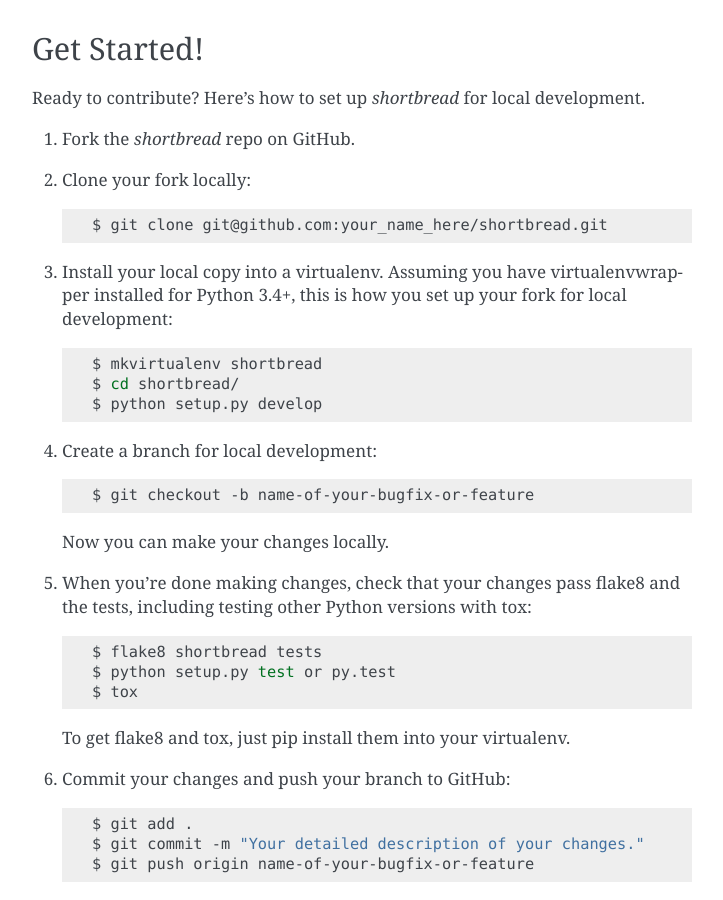
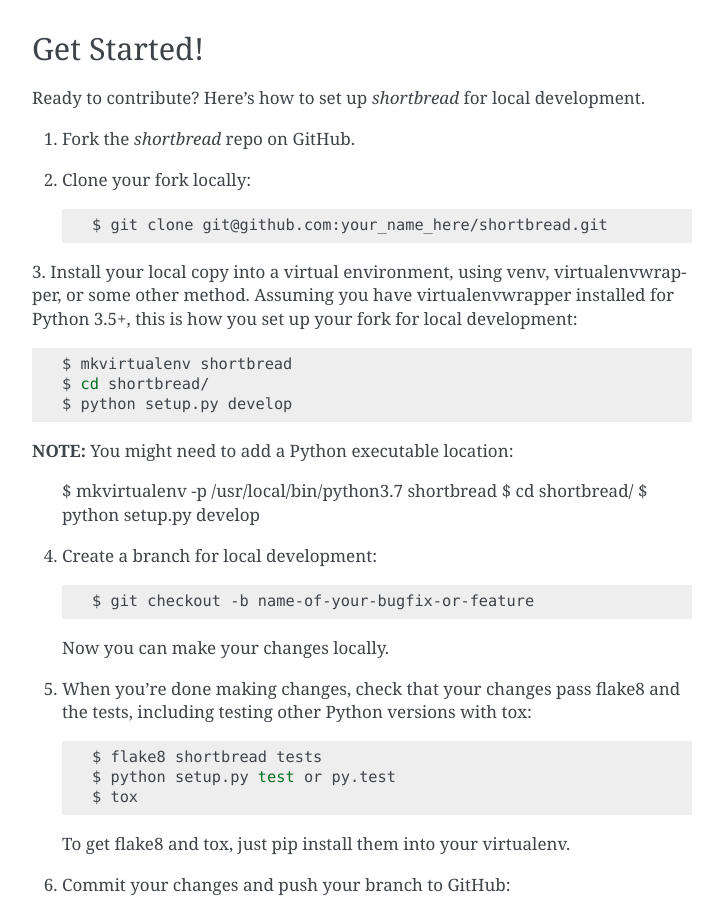
Before and after one commit to purplediane/shortbread, a Sphinx documentation site: the page built from docs/contributing.rst, in a window 1280 px wide and 900 px high, scrolled down 1215 px. Shown: the whole window, without its empty margins (388-1111 px from the left). Built offline with Sphinx 7.4.7, drawn with Linux system fonts in a browser that asks for light colours; pages that are not in the unit, such as notebooks, are missing from menus.

Commit message:
Remove support for Python 3.4

```diff
--- a/CONTRIBUTING.rst
+++ b/CONTRIBUTING.rst
@@ -65,9 +65,16 @@
 
     $ git clone git@github.com:your_name_here/shortbread.git
 
-3. Install your local copy into a virtualenv. Assuming you have virtualenvwrapper installed for Python 3.4+, this is how you set up your fork for local development::
+3. Install your local copy into a virtual environment, using venv, virtualenvwrapper, or some other method.
+Assuming you have virtualenvwrapper installed for Python 3.5+, this is how you set up your fork for local development::
 
     $ mkvirtualenv shortbread
+    $ cd shortbread/
+    $ python setup.py develop
+
+**NOTE:** You might need to add a Python executable location:
+
+    $ mkvirtualenv -p /usr/local/bin/python3.7 shortbread
     $ cd shortbread/
     $ python setup.py develop
 
--- a/README.rst
+++ b/README.rst
@@ -26,7 +26,7 @@
 Features
 --------
 
-* Runs in Python 3.4+
+* Runs in Python 3.5+
 * Calculates and prints the ingredients for ``n`` dozen shortbread cookies.
 * Prints a reminder of temperature and time for baking.
 * Additional options exist for printing long instructions and a Chocolate Chip verion.
--- a/docs/installation.rst
+++ b/docs/installation.rst
@@ -8,7 +8,7 @@
 Stable release
 --------------
 
-To install Shortbread, you must have Python 3.4 or newer installed. Run this command in your terminal:
+To install Shortbread, you must have Python 3.5 or newer installed. Run this command in your terminal:
 
 .. code-block:: console
 
--- a/setup.py
+++ b/setup.py
@@ -26,7 +26,6 @@
         'Intended Audience :: End Users/Desktop',
         'License :: OSI Approved :: MIT License',
         'Natural Language :: English',
-        'Programming Language :: Python :: 3.4',
         'Programming Language :: Python :: 3.5',
         'Programming Language :: Python :: 3.6',
         'Programming Language :: Python :: 3.7',
```
Also changed, not shown: .travis.yml, 1 other file.
